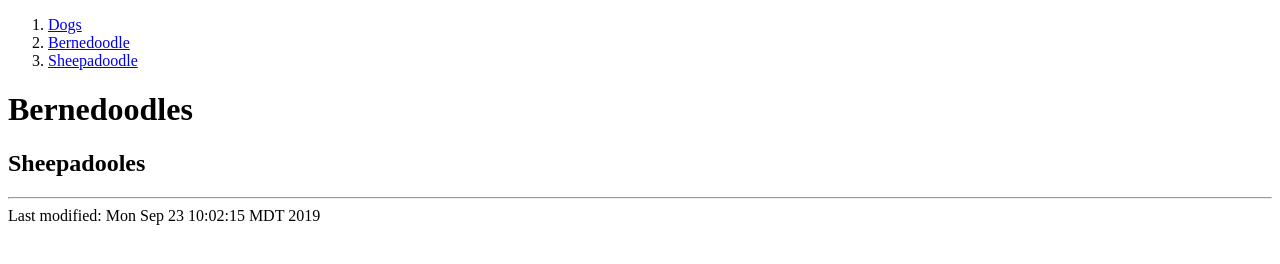
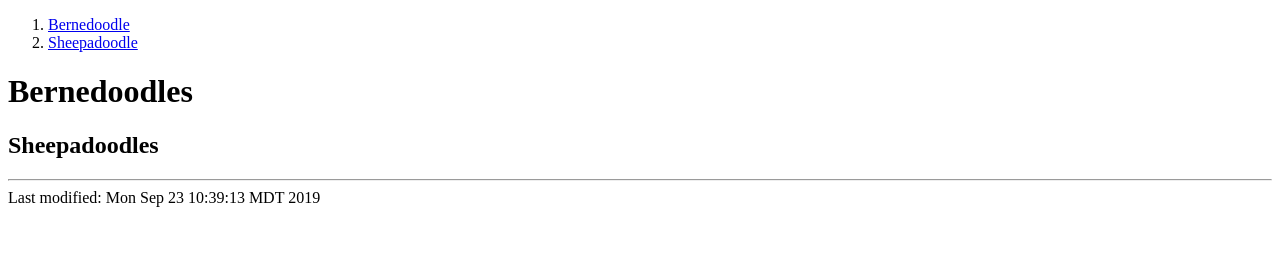
Before and after one commit to ash-wright/ash-wright.github.io, a plain HTML site: page index.html in a window 1280 px wide. Drawn offline with Linux system fonts and the light colour scheme.

Commit message:
updated dog website

```diff
--- a/index.html
+++ b/index.html
@@ -2,24 +2,23 @@
 <html>
 <head>
 <meta http-equiv="Content-Type" content="text/html; charset=iso-8859-15">
-<title Cute Dogs ></title>
+<title Doodles ></title>
 </head>
 
 <body>
 <nav class= "Doodles">
 <ol>
-  <li class= "Doodles"><a href="Dogs">Dogs</a></li>
   <li class= "Doodles"><a href="Dogs/Bernedoodle">Bernedoodle</a></li>
   <li class= "Doodles"><a href= "Dogs/Sheepadoodle">Sheepadoodle</a></li>
  </ol>
  </nav>
 <h1>Bernedoodles</h1>
 
-<h2>Sheepadooles </h2>
+<h2>Sheepadoodles </h2>
 
 
 
 <hr>
 <address></address>
-<!-- hhmts start -->Last modified: Mon Sep 23 10:02:15 MDT 2019 <!-- hhmts end -->
+<!-- hhmts start -->Last modified: Mon Sep 23 10:39:13 MDT 2019 <!-- hhmts end -->
 </body> </html>
```
